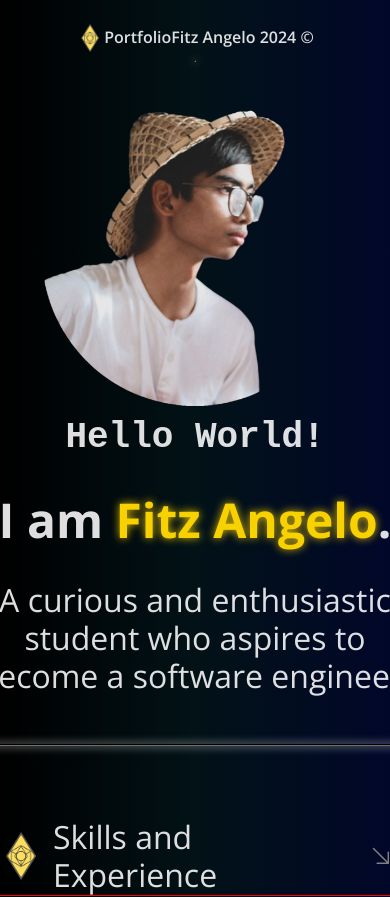
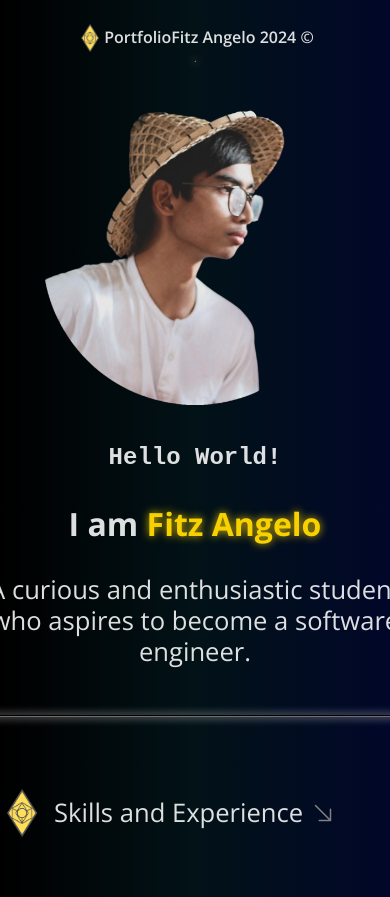
Before and after one commit to kulaizki/Portfolio, a React (Vite) app: page / in a window 390 px wide. Shown: the top 897 px of the page. Built offline with nearby package versions, Linux system fonts and the light colour scheme.

Commit message:
feat: add responsive design for intro

```diff
--- a/src/components/intro/Intro.css
+++ b/src/components/intro/Intro.css
@@ -1,12 +1,13 @@
 .Intro {
   display: flex;
   align-items: center;
+  gap: 2rem;
   font-size: 2rem;
   padding: 72px 0;
 }
 
 .Intro__text p {
-  font-size: 32px;
+  font-size: 2rem;
 }
 
 .Intro__img > img {
@@ -98,7 +99,7 @@
     flex-direction: column; /* Adjust layout for smaller screens */
     text-align: center;
     align-items: center; /* Center items horizontally */
-    font-size: 1.5rem;
+    font-size: 1rem;
   }
 
   .Intro__text {
@@ -106,6 +107,9 @@
     text-align: center;
   }
 
+  .Intro__text p {
+    font-size: 1.6rem;
+  }
   .Intro__underline__animation__1,
   .Intro__underline__animation__2,
   .Intro__underline__animation__3 {
--- a/src/components/intro/Intro.jsx
+++ b/src/components/intro/Intro.jsx
@@ -12,7 +12,7 @@ function Intro() {
         </h2>
         <h1>
           I am{" "}
-          <span className="Intro__underline__animation__2">Fitz Angelo</span>.
+          <span className="Intro__underline__animation__2">Fitz Angelo</span>
         </h1>
         <p>
           A curious and enthusiastic student who aspires to become a{" "}
--- a/src/components/skills/Skills.css
+++ b/src/components/skills/Skills.css
@@ -23,7 +23,7 @@
 }
 
 .Skills__cards {
-  border: 1px solid red;
+  /* border: 1px solid red; */
   display: grid;
   grid-template-columns: repeat(auto-fit, minmax(300px, 1fr));
   grid-auto-rows: minmax(0, auto);
@@ -44,5 +44,6 @@
   .Skills {
     padding-left: 24px;
     padding-right: 24px;
+    font-size: .8rem;
   }
 }
```
